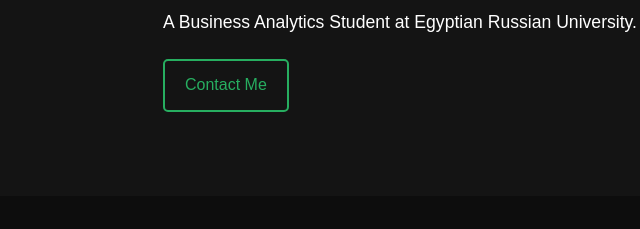
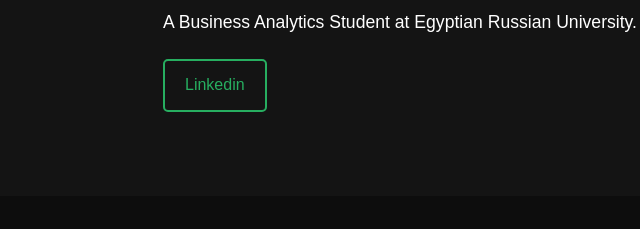
Before and after one commit to nouranamrmohamed/h, a plain HTML site: page mariam porto.html in a window 1280 px wide. Shown: the part 257-486 px from the top of the page, 52-692 px from the left. Drawn offline with Linux system fonts and the light colour scheme.

Commit message:
Update mariam porto.html

```diff
--- a/mariam porto.html
+++ b/mariam porto.html
@@ -194,7 +194,7 @@
         <div class="hero-content">
             <h1>I am Mariam Abdelhamid</h1>
             <p>A Business Analytics Student at Egyptian Russian University.</p>
-            <a href="mar email" class="hero-btn">Contact Me</a>
+            <a href="www.linkedin.com/in/mariam-abdelhamid-5b8380285 " class="hero-btn">Linkedin</a>
         </div>
         <img src="mariam.jpg" alt="Mariam Abdelhamid">
     </section>
```
